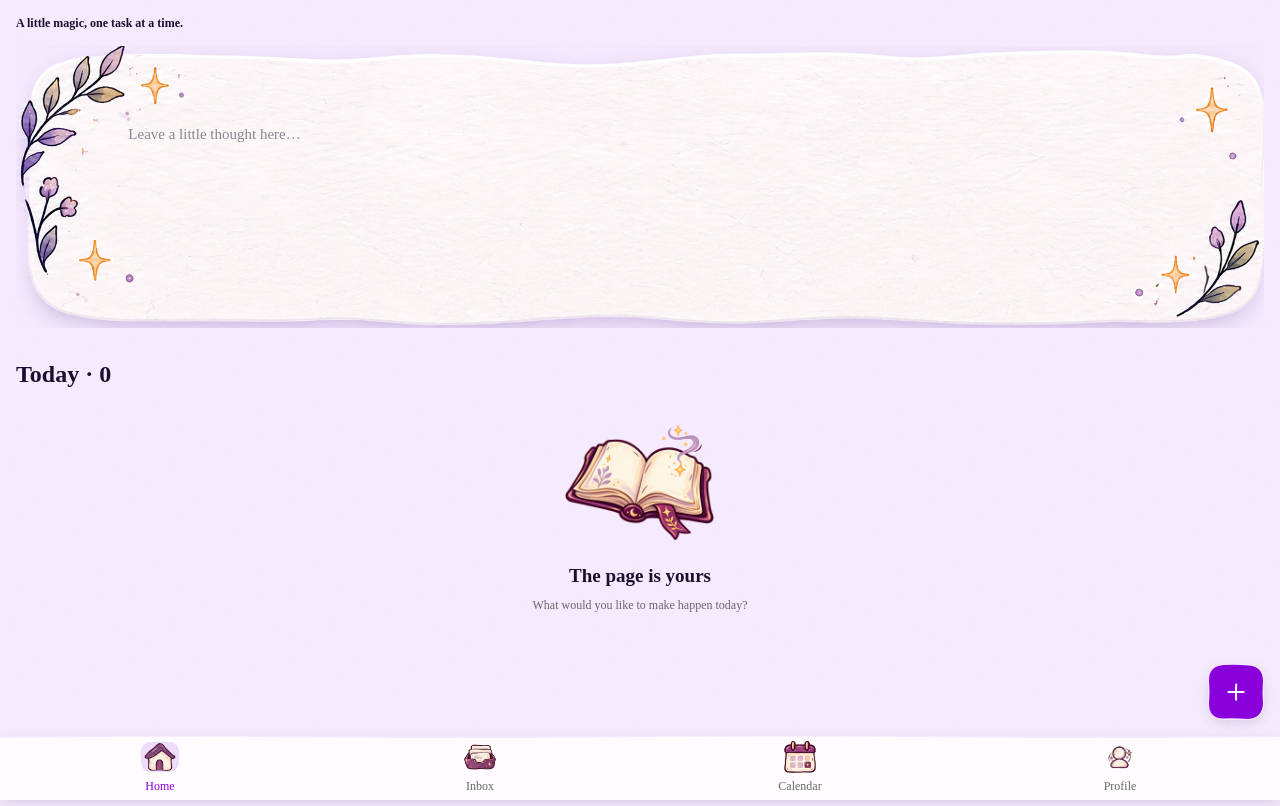
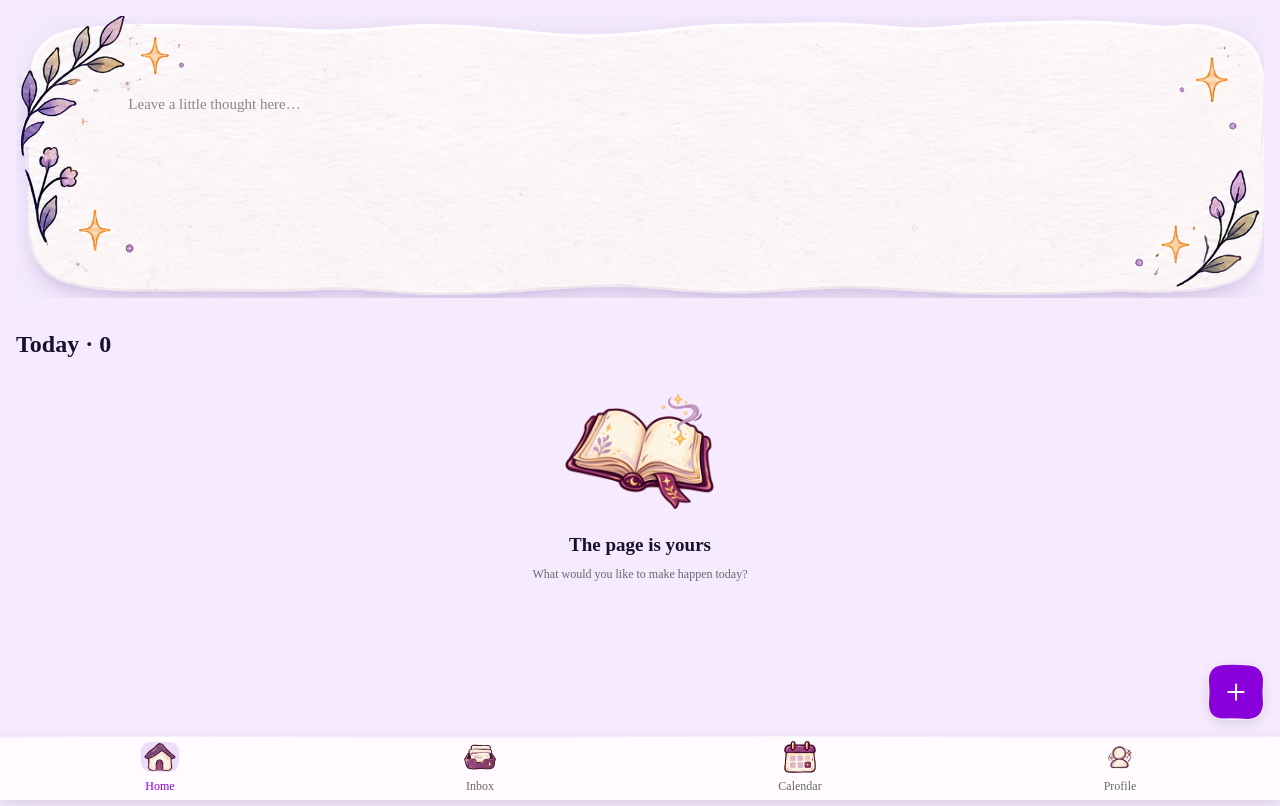
Before and after one commit to Adaking-slack/TO-DO-app, a React (Vite) app: page / in a window 1280 px wide. Built offline with nearby package versions, Linux system fonts and the light colour scheme; a web font is replaced by a local one.

Commit message:
Remove header title from opening section and adjust styles for improved layout

```diff
--- a/src/App.tsx
+++ b/src/App.tsx
@@ -42,7 +42,7 @@ export function App() {
   };
   return <>
     <main className="home" id="main-content">
-      <header className="opening"><h1>A little magic, one task at a time.</h1><PersonalNote /></header>
+      <header className="opening"><PersonalNote /></header>
       <section className="today" aria-labelledby="today-heading">
         <h2 id="today-heading">Today <span className="task-count">· {today.length}</span></h2>
         {today.length > 0 && <ul className="task-list">{today.map(task => <TaskRow key={task.id} task={task} now={now} onToggle={toggle} />)}</ul>}
--- a/src/styles.css
+++ b/src/styles.css
@@ -25,7 +25,6 @@ html { scroll-padding-bottom: calc(var(--bottom-clearance) + var(--keyboard-inse
 .home { padding: calc(env(safe-area-inset-top, 0px) + var(--s4)) max(var(--s4), env(safe-area-inset-right, 0px)) calc(var(--bottom-clearance) + var(--keyboard-inset)) max(var(--s4), env(safe-area-inset-left, 0px)); }
 h1, h2 { margin: 0; font-size: 24px; font-weight: 600; line-height: 1.2; letter-spacing: 0; text-align: start; text-wrap: balance; }
 .opening { display: grid; gap: var(--s4); }
-.opening h1 { font-size: 12px; }
 .today { margin-block-start: var(--s8); }
 .task-count { font-variant-numeric: tabular-nums; }
 .empty-state { display: flex; flex-direction: column; align-items: center; text-align: center; padding-block: var(--s8); }
```
